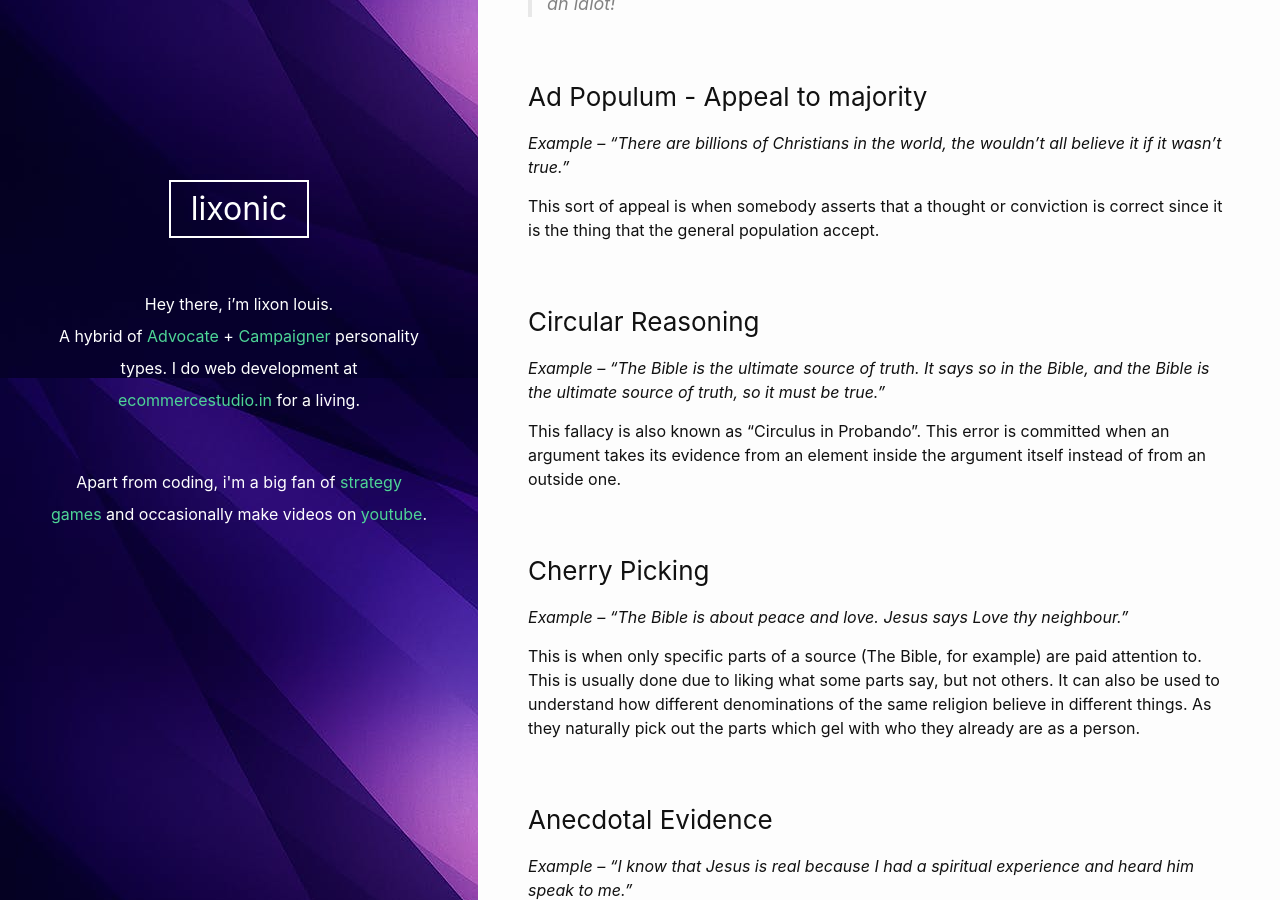
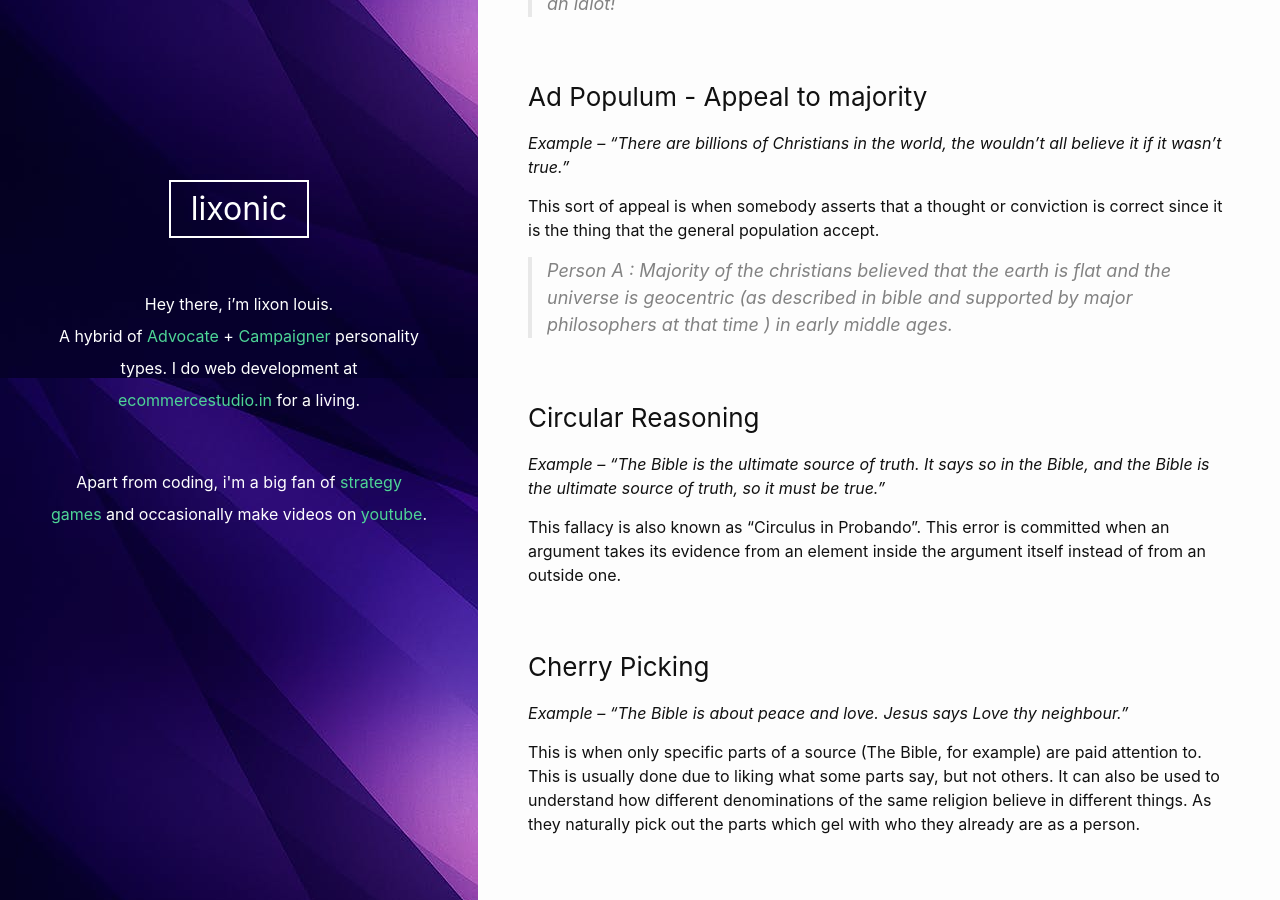
Before and after one commit to lixonic/lixonic, a Jekyll site: the page built from _posts/2020-08-16-fallacies-of-religion.md, in a window 1280 px wide and 900 px high, scrolled down 1182 px. Built offline with Jekyll 4.4.1, drawn with Linux system fonts in a browser that asks for light colours.

Commit message:
add premise for appeal to majority

```diff
--- a/_posts/2020-08-16-fallacies-of-religion.md
+++ b/_posts/2020-08-16-fallacies-of-religion.md
@@ -47,6 +47,11 @@ Person A : I don't believe in creationism. Evalution (miss spelled) has been com
 
 This sort of appeal is when somebody asserts that a thought or conviction is correct since it is the thing that the general population accept.
 
+<blockquote>
+Person A : Majority of the christians believed that the earth is flat and the universe is geocentric (as described in bible and supported by major philosophers at that time ) in early middle ages.
+</blockquote>
+
+
 ### Circular Reasoning
 <em>Example – “The Bible is the ultimate source of truth. It says so in the Bible, and the Bible is the ultimate source of truth, so it must be true.”</em>
 
```
